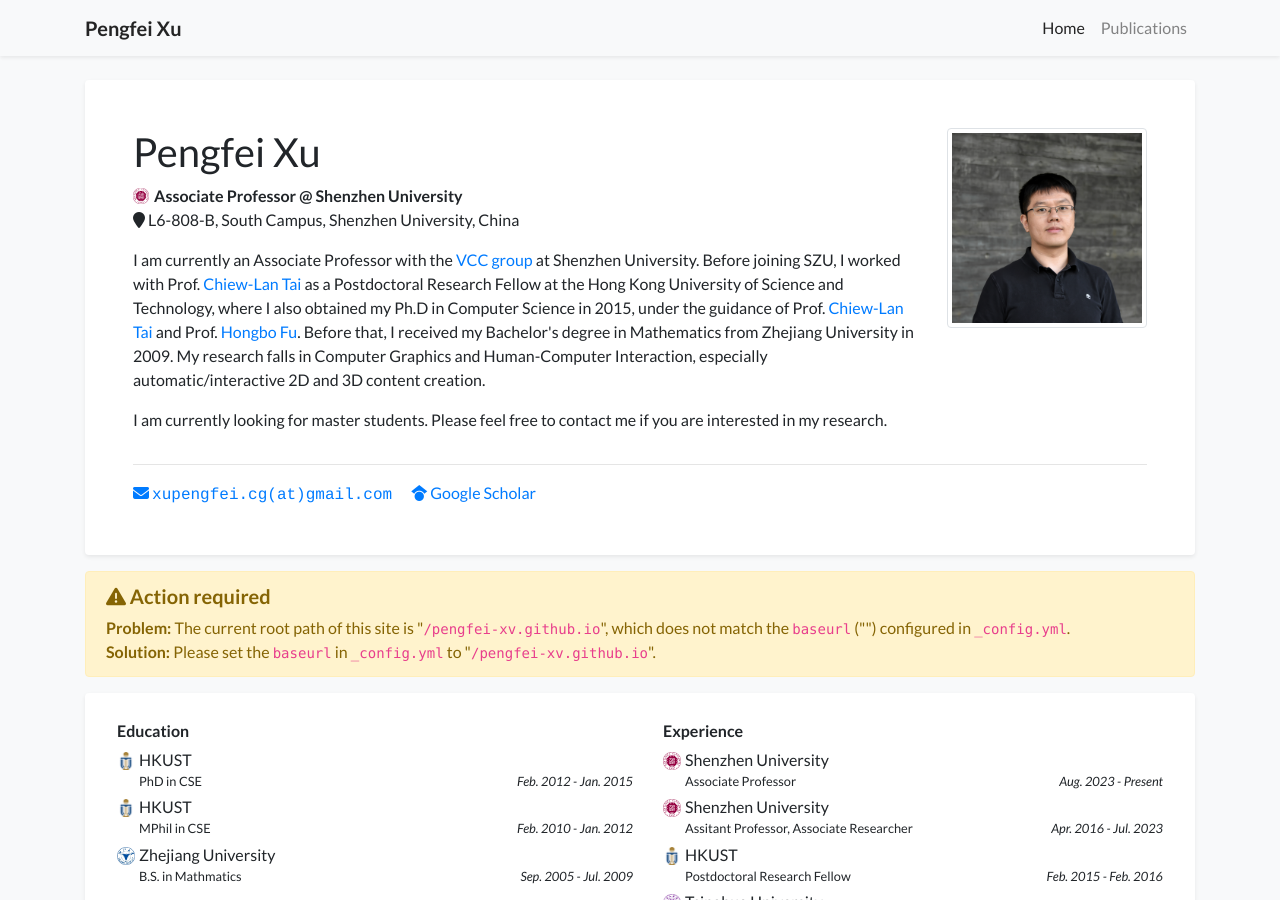
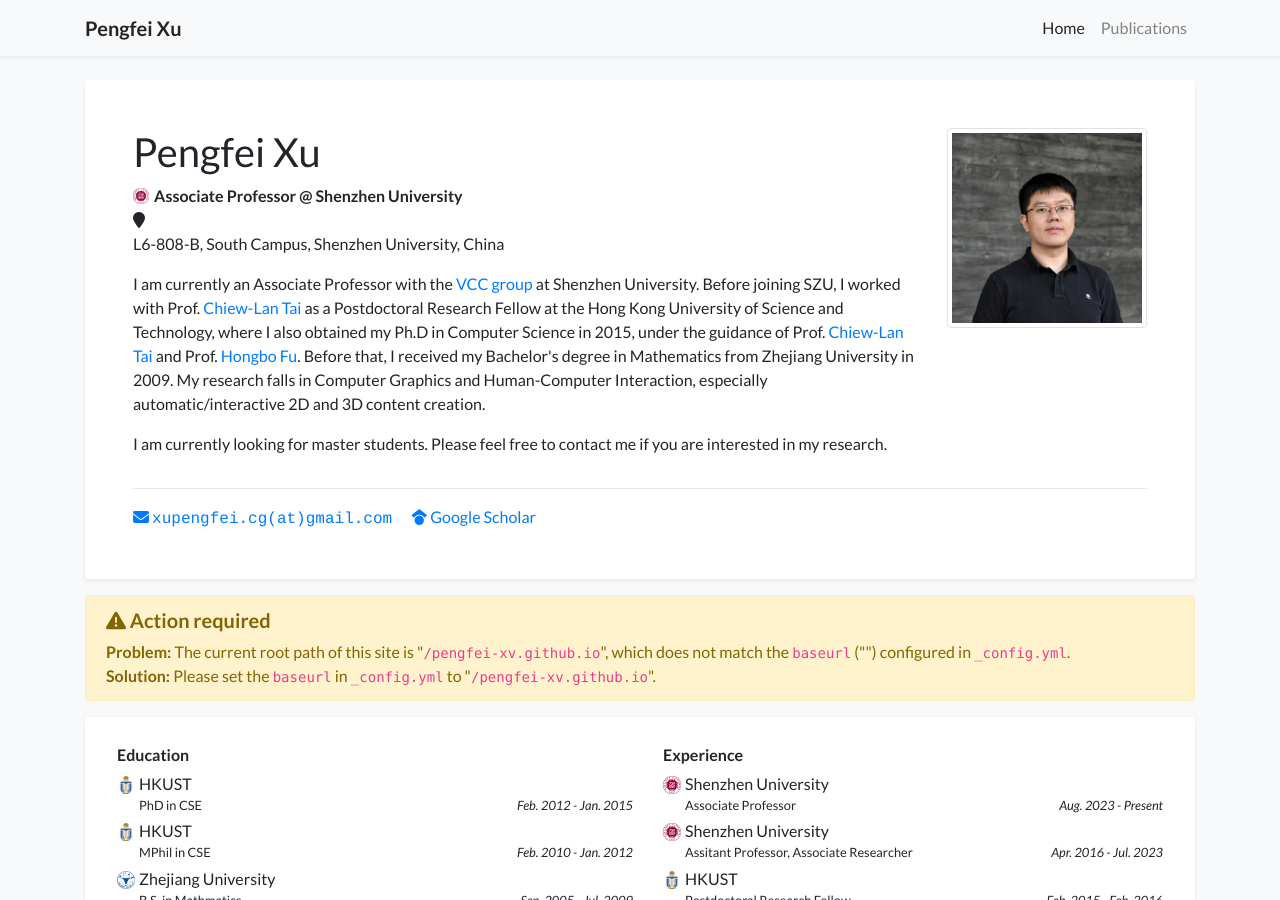
Before and after one commit to pengfei-xv/pengfei-xv.github.io, a Jekyll site: the page built from index.html, in a window 1280 px wide and 900 px high. Built offline with Jekyll 4.4.1, drawn with Linux system fonts in a browser that asks for light colours; a style sheet for code colours, icons or effects is not loaded.

Commit message:
Update profile_card.html

```diff
--- a/_includes/widgets/profile_card.html
+++ b/_includes/widgets/profile_card.html
@@ -15,8 +15,8 @@
                             {{ position.name}}
                             {% endfor %}
                         </div>
+                        <i class="fa fa-map-marker"></i>
                         <div class="text-profile-address">
-                            <i class="fa fa-map-marker"></i>
                             {{site.data.profile.address }}
                             <br/>
                         </div>
```
